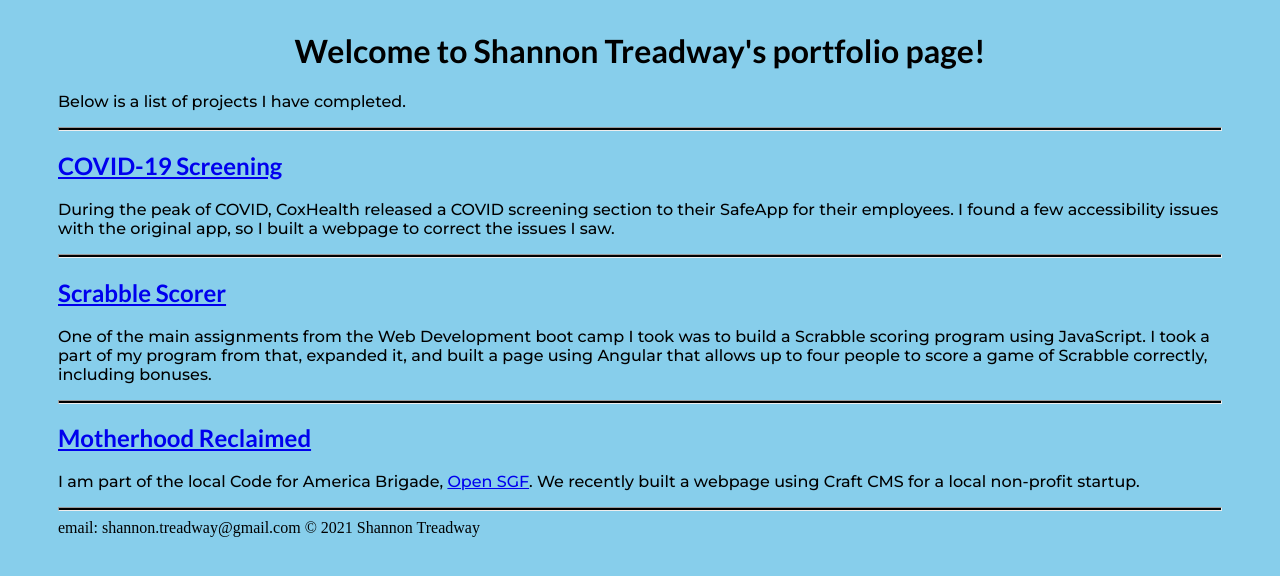
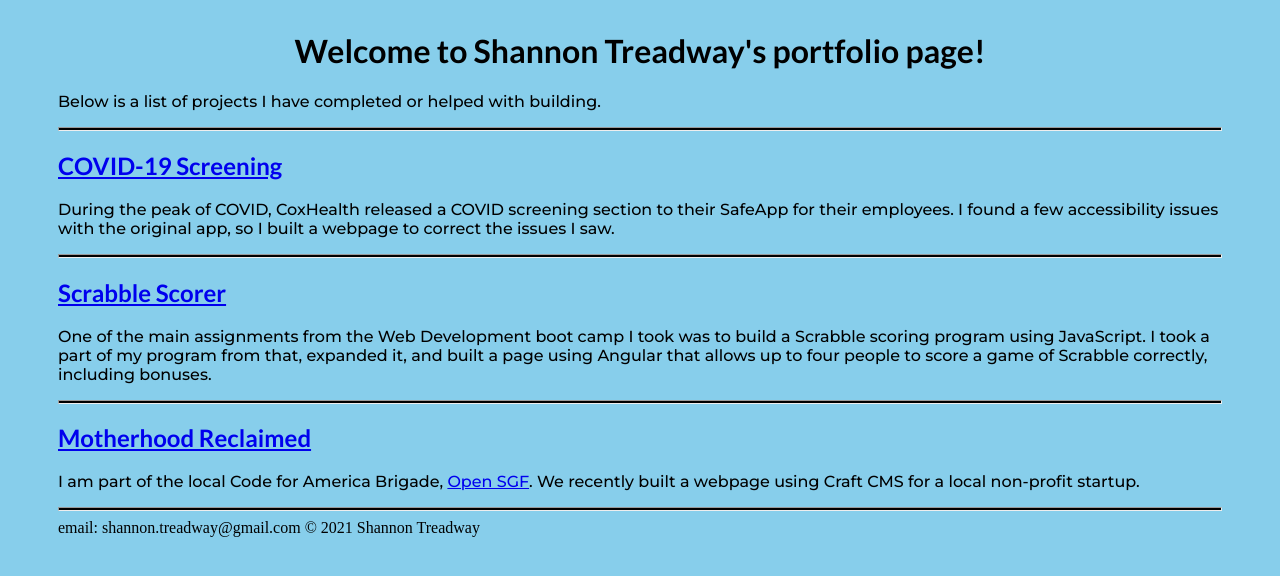
Before and after one commit to shannontreadway/shannonsPortfolioPage, a plain HTML site: page index.html in a window 1280 px wide. Drawn offline with Linux system fonts and the light colour scheme.

Commit message:
reworked some wording

```diff
--- a/index.html
+++ b/index.html
@@ -17,7 +17,10 @@
     <body>
         <header>
             <h1>Welcome to Shannon Treadway's portfolio page!</h1>
-            <p>Below is a list of projects I have completed.</p>
+            <p>
+                Below is a list of projects I have completed or helped with
+                building.
+            </p>
             <hr />
         </header>
 
```
